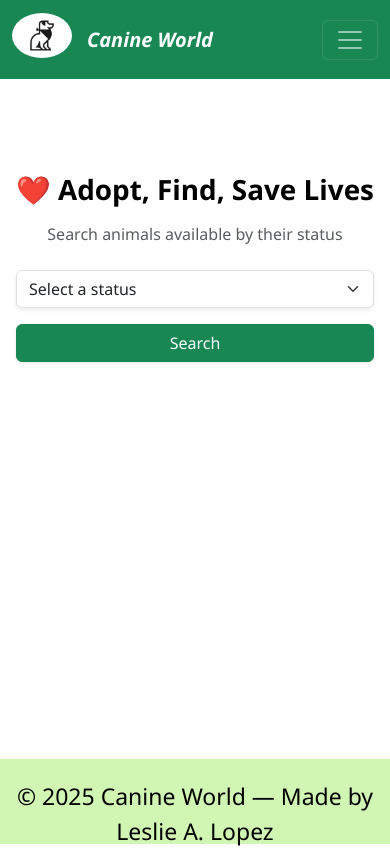
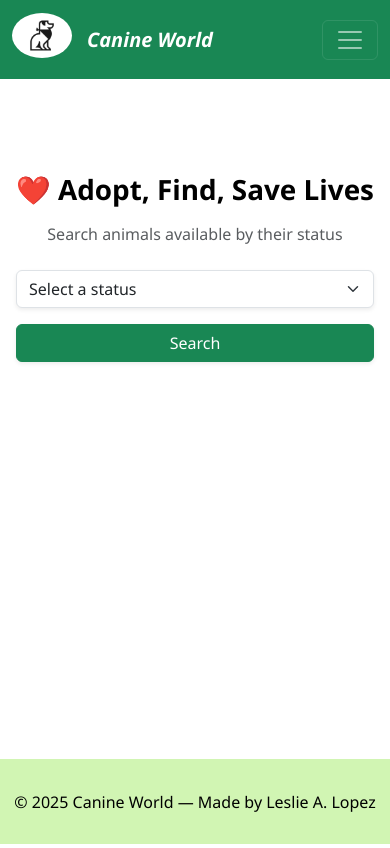
Before and after one commit to Leslie589/Canine-World, a React (Create React App) app: page /adoption in a window 390 px wide. Built offline with nearby package versions, Linux system fonts and the light colour scheme.

Commit message:
Modificacion

```diff
--- a/src/styles.css
+++ b/src/styles.css
@@ -283,9 +283,7 @@ html, body, #root {
     padding: 20px 10px;
   }
 
-  .footer p{
-    font-size: 23px;
-  }
+
 
 
   .page-link {
```
